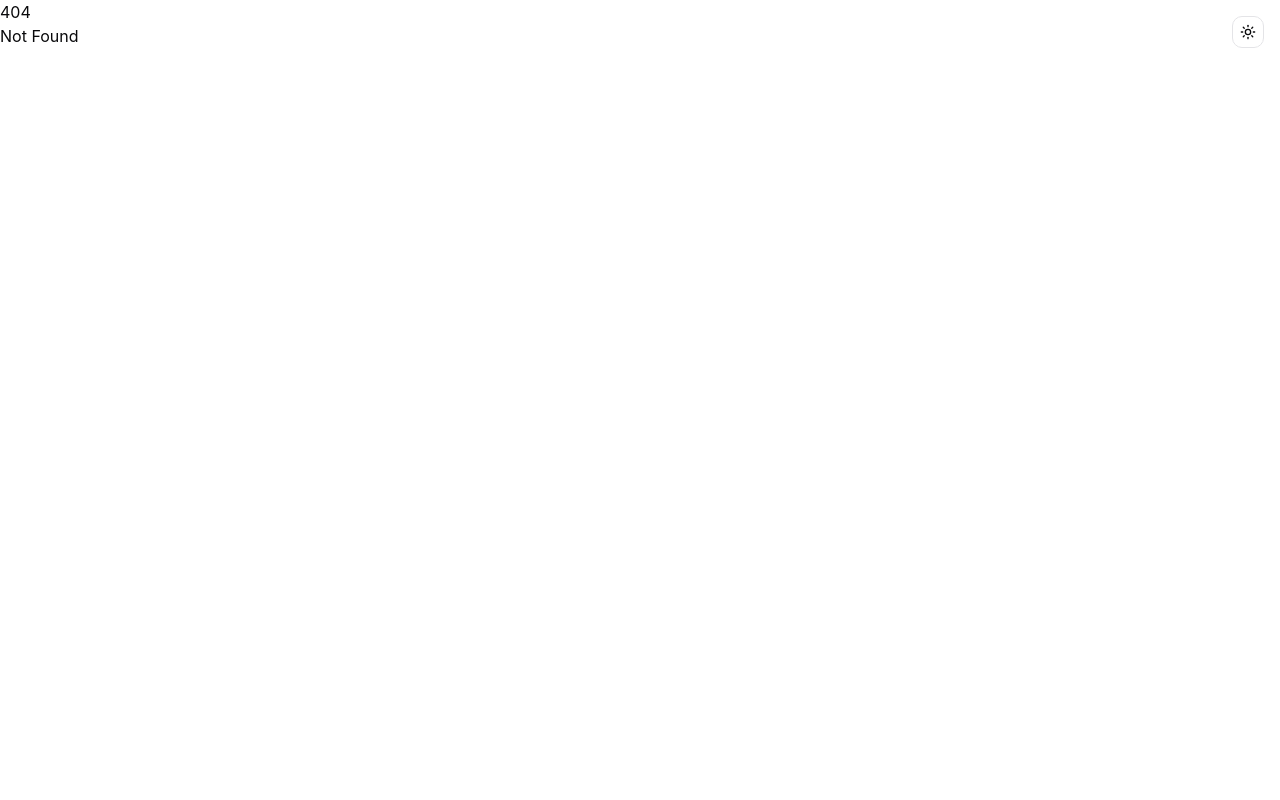
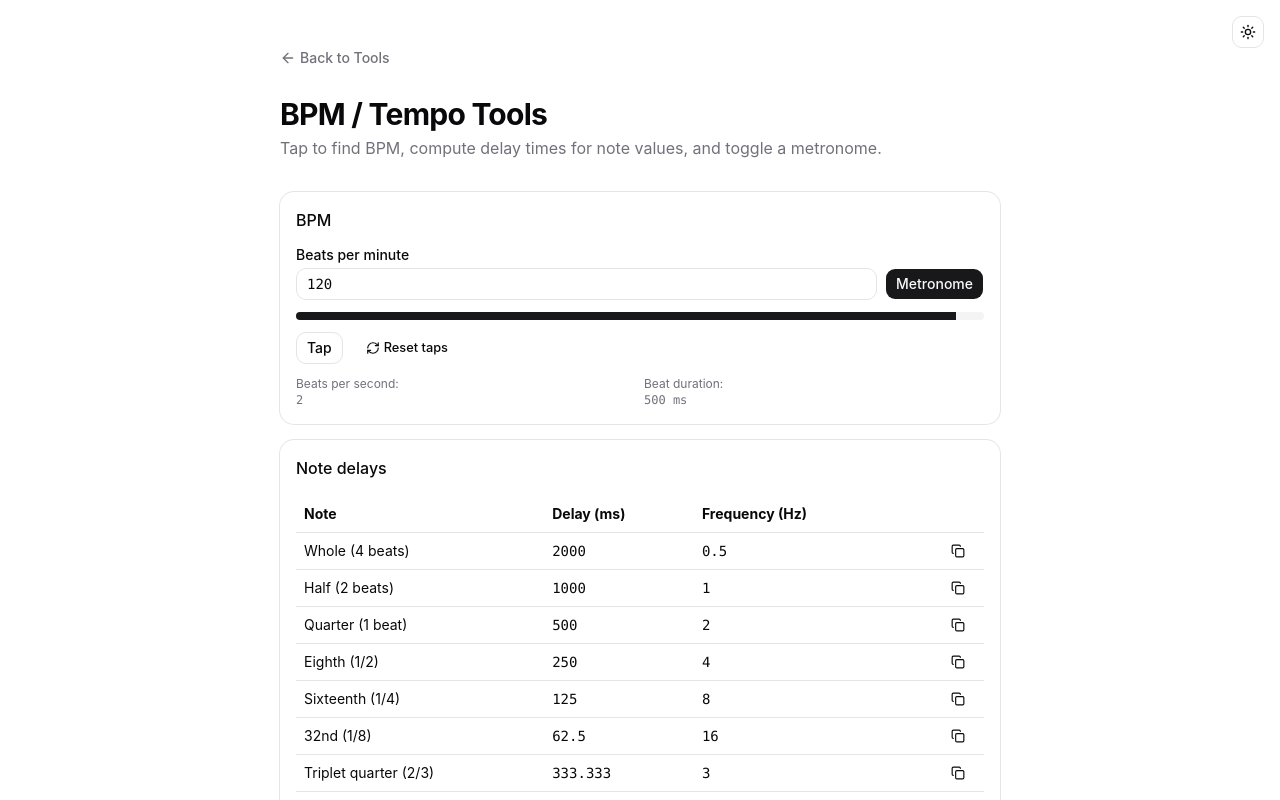
Before and after one commit to orykr/tool.ory.kr, a SvelteKit app in the folder frontend/: page /bpm in a window 1280 px wide. Before the commit this address had no page. Shown: the top 800 px of the page. Built offline with nearby package versions, Linux system fonts and the light colour scheme.

Commit message:
feat(bpm): add BPM tap, note-delay calculator, and metronome

```diff
--- a/frontend/src/routes/+page.svelte
+++ b/frontend/src/routes/+page.svelte
@@ -641,6 +641,11 @@
 			href: "/perm-comb",
 			title: "Permutations & Combinations",
 			description: "Factorials, P(n,r), C(n,r) with and without repetition (BigInt)."
+		},
+		{
+			href: "/bpm",
+			title: "BPM / Tempo Tools",
+			description: "Tap to find BPM, compute note delays, and play a metronome."
 		}
 	];
 </script>
--- /dev/null
+++ b/frontend/src/routes/bpm/+page.svelte
@@ -0,0 +1,208 @@
+<script lang="ts">
+	import * as Card from "$lib/components/ui/card/index.js";
+	import { Button } from "$lib/components/ui/button/index.js";
+	import { Input } from "$lib/components/ui/input/index.js";
+	import { Label } from "$lib/components/ui/label/index.js";
+	import { onMount, onDestroy } from "svelte";
+	import ArrowLeft from "@lucide/svelte/icons/arrow-left";
+	import Copy from "@lucide/svelte/icons/copy";
+	import Check from "@lucide/svelte/icons/check";
+	import RefreshCw from "@lucide/svelte/icons/refresh-cw";
+
+	let bpm = $state(120);
+
+	let taps = $state<number[]>([]);
+	let tappedBpm = $state<number | null>(null);
+
+	function tap() {
+		const now = performance.now();
+		taps = [...taps, now].filter((t) => now - t < 5000);
+		if (taps.length >= 2) {
+			const intervals: number[] = [];
+			for (let i = 1; i < taps.length; i++) intervals.push(taps[i] - taps[i - 1]);
+			const avg = intervals.reduce((a, b) => a + b, 0) / intervals.length;
+			tappedBpm = 60000 / avg;
+			bpm = Math.round(tappedBpm);
+		}
+	}
+
+	function reset() {
+		taps = [];
+		tappedBpm = null;
+	}
+
+	let beatsPerSec = $derived(Number(bpm) / 60);
+	let msPerBeat = $derived(60000 / Number(bpm));
+
+	const noteValues: Array<{ name: string; mult: number }> = [
+		{ name: "Whole (4 beats)", mult: 4 },
+		{ name: "Half (2 beats)", mult: 2 },
+		{ name: "Quarter (1 beat)", mult: 1 },
+		{ name: "Eighth (1/2)", mult: 0.5 },
+		{ name: "Sixteenth (1/4)", mult: 0.25 },
+		{ name: "32nd (1/8)", mult: 0.125 },
+		{ name: "Triplet quarter (2/3)", mult: 2 / 3 },
+		{ name: "Triplet eighth (1/3)", mult: 1 / 3 },
+		{ name: "Dotted quarter (1.5)", mult: 1.5 },
+		{ name: "Dotted eighth (0.75)", mult: 0.75 }
+	];
+
+	let notes = $derived(
+		noteValues.map((v) => ({
+			name: v.name,
+			ms: msPerBeat * v.mult,
+			hz: 1000 / (msPerBeat * v.mult)
+		}))
+	);
+
+	let beatPhase = $state(0);
+	let timer: ReturnType<typeof setInterval> | undefined;
+	let isPlaying = $state(false);
+
+	onMount(() => {
+		timer = setInterval(() => (beatPhase = (performance.now() / msPerBeat) % 1), 30);
+	});
+	onDestroy(() => {
+		if (timer) clearInterval(timer);
+	});
+
+	function playBeat() {
+		try {
+			const ctx = new (window.AudioContext || (window as any).webkitAudioContext)();
+			const o = ctx.createOscillator();
+			const g = ctx.createGain();
+			o.connect(g);
+			g.connect(ctx.destination);
+			o.type = "square";
+			o.frequency.value = 1000;
+			g.gain.setValueAtTime(0.001, ctx.currentTime);
+			g.gain.exponentialRampToValueAtTime(0.2, ctx.currentTime + 0.005);
+			g.gain.exponentialRampToValueAtTime(0.001, ctx.currentTime + 0.05);
+			o.start();
+			o.stop(ctx.currentTime + 0.06);
+		} catch {}
+	}
+
+	let metroTimer: ReturnType<typeof setInterval> | undefined;
+	function toggleMetronome() {
+		if (isPlaying) {
+			isPlaying = false;
+			if (metroTimer) clearInterval(metroTimer);
+			metroTimer = undefined;
+			return;
+		}
+		isPlaying = true;
+		playBeat();
+		metroTimer = setInterval(playBeat, msPerBeat);
+	}
+
+	$effect(() => {
+		void msPerBeat;
+		if (isPlaying) {
+			if (metroTimer) clearInterval(metroTimer);
+			metroTimer = setInterval(playBeat, msPerBeat);
+		}
+	});
+
+	onDestroy(() => {
+		if (metroTimer) clearInterval(metroTimer);
+	});
+
+	function fmt(n: number, digits = 3): string {
+		if (!Number.isFinite(n)) return "—";
+		return n.toFixed(digits).replace(/\.?0+$/, "");
+	}
+
+	let copied = $state<string | null>(null);
+	async function copy(key: string, value: string) {
+		await navigator.clipboard.writeText(value);
+		copied = key;
+		setTimeout(() => (copied = null), 1200);
+	}
+</script>
+
+<main class="container mx-auto max-w-3xl px-6 py-12">
+	<nav class="mb-6">
+		<a
+			href="/"
+			class="text-muted-foreground hover:text-foreground inline-flex items-center gap-1 text-sm font-medium transition-colors"
+		>
+			<ArrowLeft class="h-4 w-4" />
+			Back to Tools
+		</a>
+	</nav>
+
+	<header class="mb-8">
+		<h1 class="text-3xl font-bold tracking-tight">BPM / Tempo Tools</h1>
+		<p class="text-muted-foreground mt-1">
+			Tap to find BPM, compute delay times for note values, and toggle a metronome.
+		</p>
+	</header>
+
+	<Card.Root class="mb-4">
+		<Card.Header><Card.Title class="text-base">BPM</Card.Title></Card.Header>
+		<Card.Content class="space-y-3">
+			<div class="flex items-end gap-2">
+				<div class="flex-1 space-y-1.5">
+					<Label for="bpm">Beats per minute</Label>
+					<Input id="bpm" type="number" min="20" max="400" step="any" bind:value={bpm} class="font-mono text-lg" />
+				</div>
+				<Button onclick={toggleMetronome}>
+					{isPlaying ? "Stop" : "Metronome"}
+				</Button>
+			</div>
+
+			<div class="bg-muted relative h-2 overflow-hidden rounded">
+				<div class="bg-primary absolute inset-y-0" style="left: 0; width: {beatPhase * 100}%; transition: width 30ms linear"></div>
+			</div>
+
+			<div class="flex flex-wrap items-center gap-3">
+				<Button variant="outline" onclick={tap}>Tap</Button>
+				<Button variant="ghost" size="sm" onclick={reset}>
+					<RefreshCw />
+					Reset taps
+				</Button>
+				{#if tappedBpm !== null}
+					<span class="text-muted-foreground text-sm">
+						Tapped: <span class="font-mono">{tappedBpm.toFixed(2)}</span> BPM ({taps.length} taps)
+					</span>
+				{/if}
+			</div>
+
+			<dl class="text-muted-foreground grid grid-cols-2 gap-2 text-xs">
+				<div><dt>Beats per second:</dt><dd class="font-mono">{fmt(beatsPerSec)}</dd></div>
+				<div><dt>Beat duration:</dt><dd class="font-mono">{fmt(msPerBeat, 2)} ms</dd></div>
+			</dl>
+		</Card.Content>
+	</Card.Root>
+
+	<Card.Root>
+		<Card.Header><Card.Title class="text-base">Note delays</Card.Title></Card.Header>
+		<Card.Content>
+			<table class="w-full text-sm">
+				<thead>
+					<tr class="border-b text-left">
+						<th class="px-2 py-2">Note</th>
+						<th class="px-2 py-2">Delay (ms)</th>
+						<th class="px-2 py-2">Frequency (Hz)</th>
+						<th></th>
+					</tr>
+				</thead>
+				<tbody>
+					{#each notes as n, i (n.name)}
+						<tr class="border-b last:border-0">
+							<td class="px-2 py-1">{n.name}</td>
+							<td class="px-2 py-1 font-mono">{fmt(n.ms, 3)}</td>
+							<td class="px-2 py-1 font-mono">{fmt(n.hz, 3)}</td>
+							<td class="px-2 py-1 text-right">
+								<Button variant="ghost" size="sm" onclick={() => copy(`m${i}`, fmt(n.ms, 3))}>
+									{#if copied === `m${i}`}<Check />{:else}<Copy />{/if}
+								</Button>
+							</td>
+						</tr>
+					{/each}
+				</tbody>
+			</table>
+		</Card.Content>
+	</Card.Root>
+</main>
```
